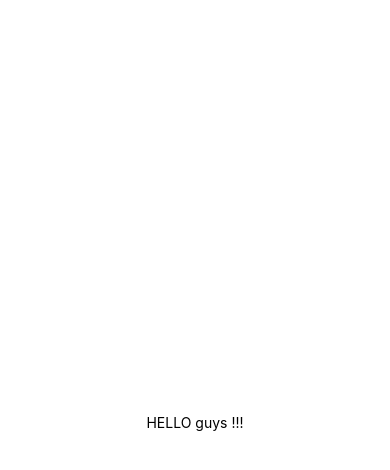
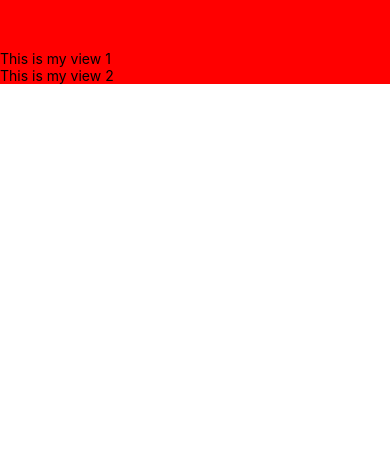
Before and after one commit to ferlobo1985/UDMY-RN-Basics, a React Native app: screen / in a window 390 px wide. Shown: the top 470 px of the page. Built offline with nearby package versions, Linux system fonts and the light colour scheme.

Commit message:
02-Views and Styles
02-Views and Styles

```diff
--- a/App.js
+++ b/App.js
@@ -3,18 +3,20 @@ import { StyleSheet, Text, View } from 'react-native';
 
 export default function App() {
   return (
-    <View style={styles.container}>
-      <Text>HELLO guys !!!</Text>
-      <StatusBar style="auto" />
+    <View style={styles.mainView}>
+      <View style={{backgroundColor:'red',width:'100%'}}>
+        <Text>This is my view 1</Text>
+      </View>
+      <View>
+        <Text>This is my view 2</Text>
+      </View>
     </View>
   );
 }
 
 const styles = StyleSheet.create({
-  container: {
-    flex: 1,
-    backgroundColor: '#fff',
-    alignItems: 'center',
-    justifyContent: 'center',
-  },
-});
+  mainView:{
+    paddingTop:50,
+    backgroundColor:'red'
+  }
+})
```
